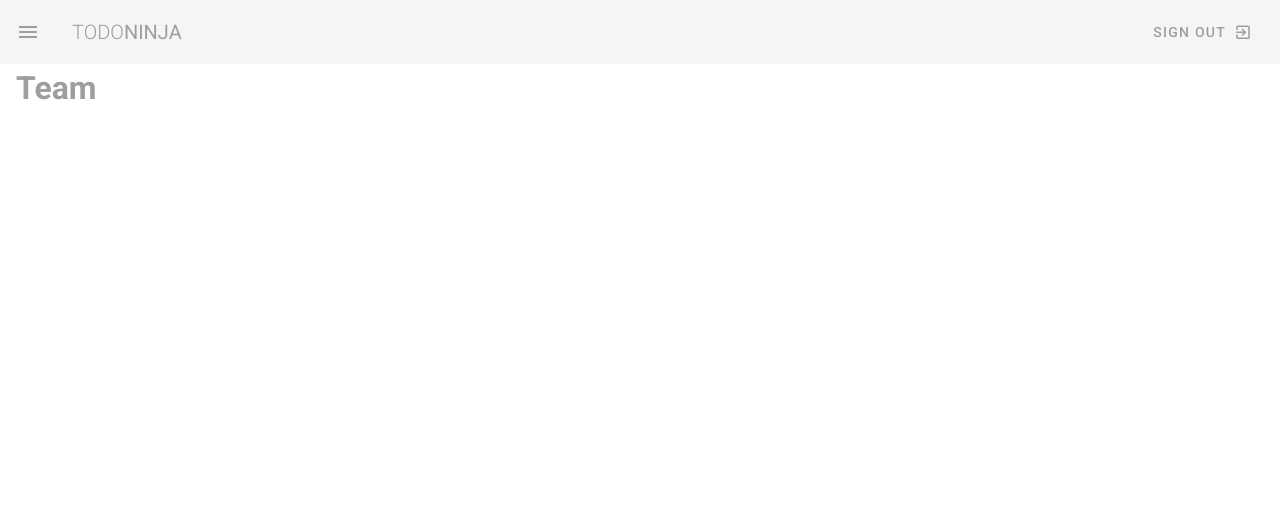
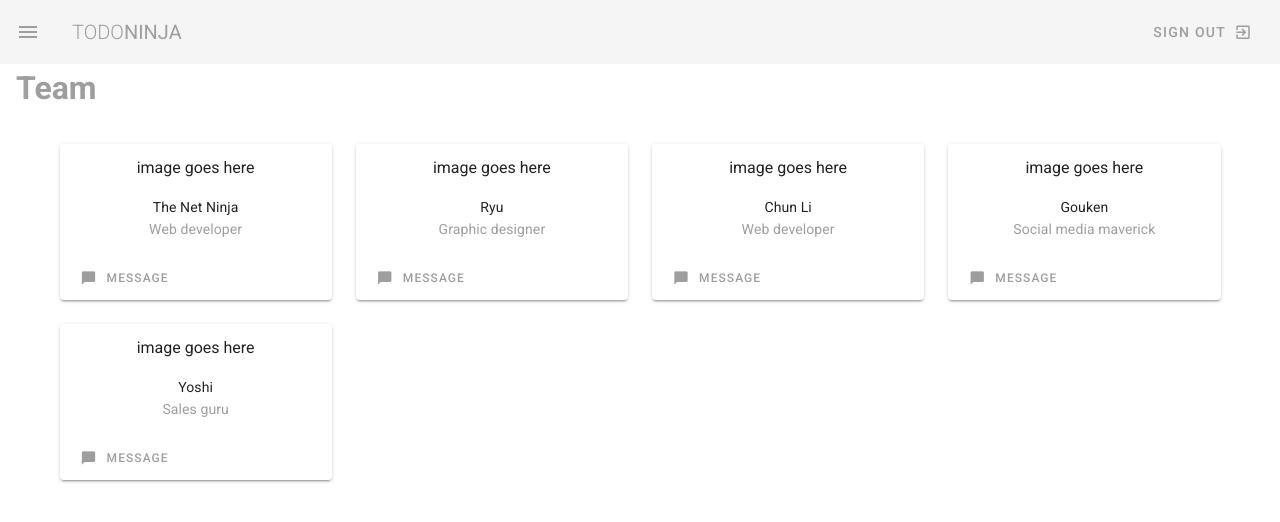
Before and after one commit to git-nori/_tr_vuetify-net-ninja, a Vue app: page /team in a window 1280 px wide. Shown: the top 522 px of the page. Built offline with nearby package versions, Linux system fonts and the light colour scheme.

Commit message:
[#19 - Cards]

```diff
--- a/src/views/Team.vue
+++ b/src/views/Team.vue
@@ -1,11 +1,43 @@
 <template>
   <div class="team">
     <h1 class="subheading grey--text">Team</h1>
+
+    <v-container class="my-5">
+      <v-row>
+        <v-col sm="6" md="4" lg="3" v-for="(person, index) in team" :key="index">
+          <v-card class="text-center">
+            <v-responsive class="pt-3">image goes here</v-responsive>
+            <v-card-text>
+              <div class="subheading text--primary">{{ person.name }}</div>
+              <div class="grey--text">{{ person.role }}</div>
+            </v-card-text>
+            <v-card-actions>
+              <v-btn text small color="grey">
+                <v-icon small left>mdi-message</v-icon>
+                <span>MESSAGE</span>
+              </v-btn>
+            </v-card-actions>
+          </v-card>
+        </v-col>
+      </v-row>
+    </v-container>
   </div>
 </template>
 
 <script>
-export default {};
+export default {
+  data() {
+    return {
+      team: [
+        { name: "The Net Ninja", role: "Web developer" },
+        { name: "Ryu", role: "Graphic designer" },
+        { name: "Chun Li", role: "Web developer" },
+        { name: "Gouken", role: "Social media maverick" },
+        { name: "Yoshi", role: "Sales guru" }
+      ]
+    };
+  }
+};
 </script>
 
 <style scoped>
```
